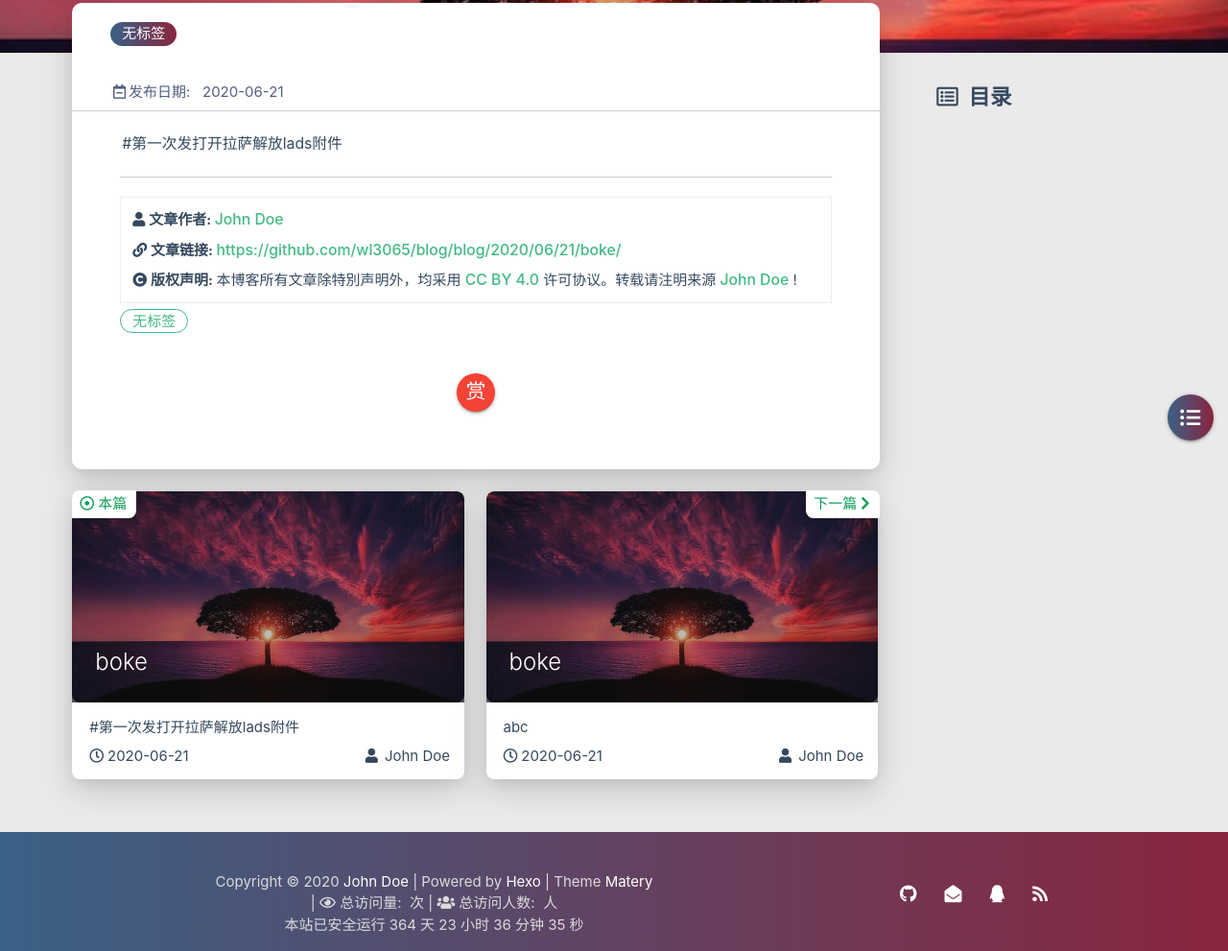
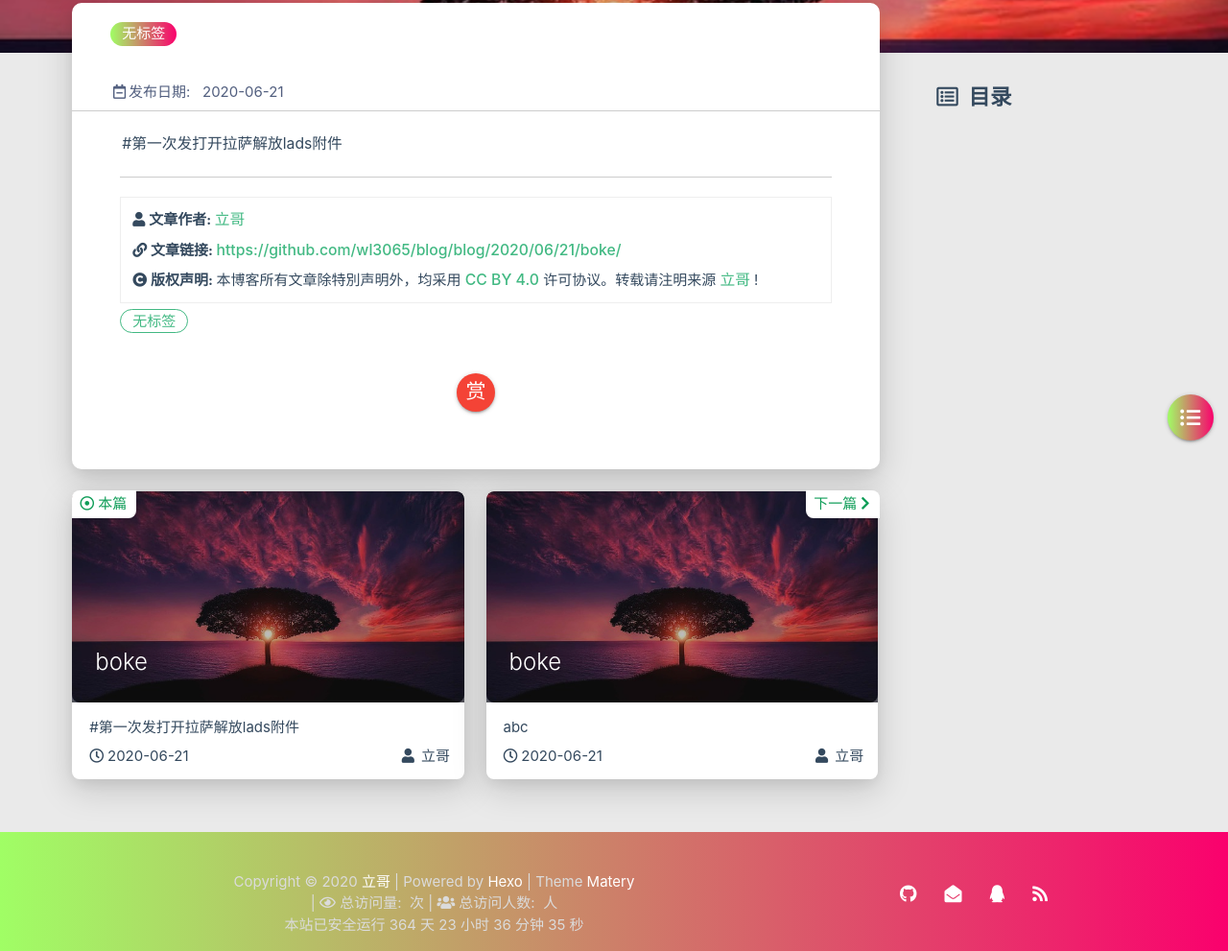
Before and after one commit to wl3065/blog, a plain HTML site: page 2020/06/21/boke/index.html in a window 1280 px wide. Shown: the part 265-1256 px from the top of the page at 96% size. Drawn offline with Linux system fonts and the light colour scheme; some packages are replaced by stand-ins of ours; no server answers; a script that the page names is missing.

Commit message:
Site updated: 2020-06-21 17:36:29

```diff
--- a/2020/06/21/boke/index.html
+++ b/2020/06/21/boke/index.html
@@ -474,7 +474,7 @@
                     </i>
                 </span>
                 <span class="reprint-info">
-                    <a href="/blog/about" rel="external nofollow noreferrer">John Doe</a>
+                    <a href="/blog/about" rel="external nofollow noreferrer">立哥</a>
                 </span>
             </div>
             <div class="reprint__type">
@@ -497,7 +497,7 @@
                     本博客所有文章除特別声明外，均采用
                     <a href="https://creativecommons.org/licenses/by/4.0/deed.zh" rel="external nofollow noreferrer" target="_blank">CC BY 4.0</a>
                     许可协议。转载请注明来源
-                    <a href="/blog/about" target="_blank">John Doe</a>
+                    <a href="/blog/about" target="_blank">立哥</a>
                     !
                 </span>
             </div>
@@ -646,7 +646,7 @@
                         <li class="tab col s6 wechat-tab waves-effect waves-light"><a href="#wechat">微 信</a></li>
                     </ul>
                     <div id="alipay">
-                        <img src="/blog/medias/reward/alipay.jpg" class="reward-img" alt="支付宝打赏二维码">
+                        <img src="/blog/medias/reward/alipay.png" class="reward-img" alt="支付宝打赏二维码">
                     </div>
                     <div id="wechat">
                         <img src="/blog/medias/reward/wechat.png" class="reward-img" alt="微信打赏二维码">
@@ -712,7 +712,7 @@
                         <span class="publish-author">
 
                             <i class="fas fa-user fa-fw"></i>
-                            John Doe
+                            立哥
 
                         </span>
                     </div>
@@ -750,7 +750,7 @@
                         <span class="publish-author">
 
                             <i class="fas fa-user fa-fw"></i>
-                            John Doe
+                            立哥
 
                         </span>
                     </div>
@@ -952,7 +952,7 @@ code[class*="language-"], pre[class*="language-"] { white-space: pre !important;
         <div class="col s12 m8 l8 copy-right">
             Copyright&nbsp;&copy;
             <span id="year">2020</span>
-            <a href="/blog/about" target="_blank">John Doe</a>
+            <a href="/blog/about" target="_blank">立哥</a>
             |&nbsp;Powered by&nbsp;<a href="https://hexo.io/" target="_blank">Hexo</a>
             |&nbsp;Theme&nbsp;<a href="https://github.com/blinkfox/hexo-theme-matery" target="_blank">Matery</a>
             <br>
--- a/css/matery.css
+++ b/css/matery.css
@@ -266,7 +266,7 @@ mark {
 }
 
 .bg-color {
-    background-image: linear-gradient(to right, #3a6186 0%, #89253e 100%);
+    background-image: linear-gradient(to right, #a0fe65 0%, #fa016d 100%);
 }
 
 .text-color {
```
Also changed, not shown: 2020/06/21/hello-world/index.html (+6 -6 lines), 2020/06/21/text/index.html (+6 -6 lines), 2020/06/21/新建文本文档/index.html (+6 -6 lines), archives/2020/06/index.html (+5 -5 lines), archives/2020/index.html (+5 -5 lines), archives/index.html (+5 -5 lines), index.html (+5 -5 lines), medias/banner/0.jpg, medias/banner/3.jpg, medias/banner/4.jpg, medias/banner/4.png (deleted), medias/banner/5.jpg, medias/banner/7.jpg (added), medias/reward/alipay.jpg (deleted), 2 more files.
